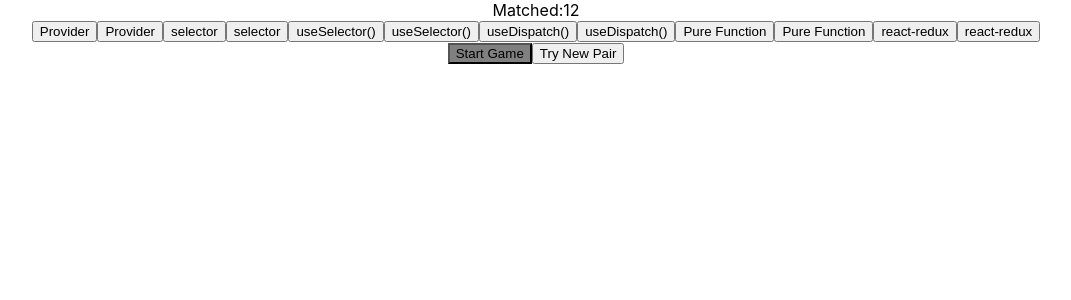
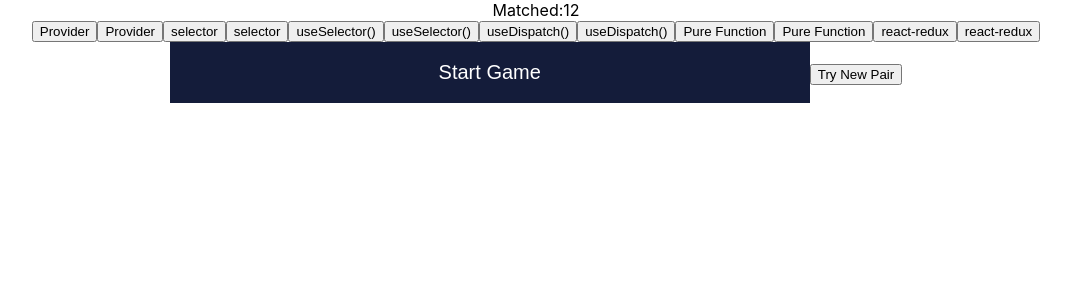
Before and after one commit to wingsown/memory-game, a React (Create React App) app: page / in a window 1280 px wide. Shown: the top 300 px of the page, without its empty margins (104-1175 px from the left). Built offline with nearby package versions, Linux system fonts and the light colour scheme.

Commit message:
Start game button styling

```diff
--- a/src/index.css
+++ b/src/index.css
@@ -13,5 +13,11 @@ code {
 }
 
 .start-button {
-  background-color: gray;
+  width: 50%;
+  padding: 19px 40px 19px 40px;
+  font-size: 20px;
+  border: none;
+  color: #fff;
+  cursor: pointer;
+  background-color: #141c3a;
 }
```
